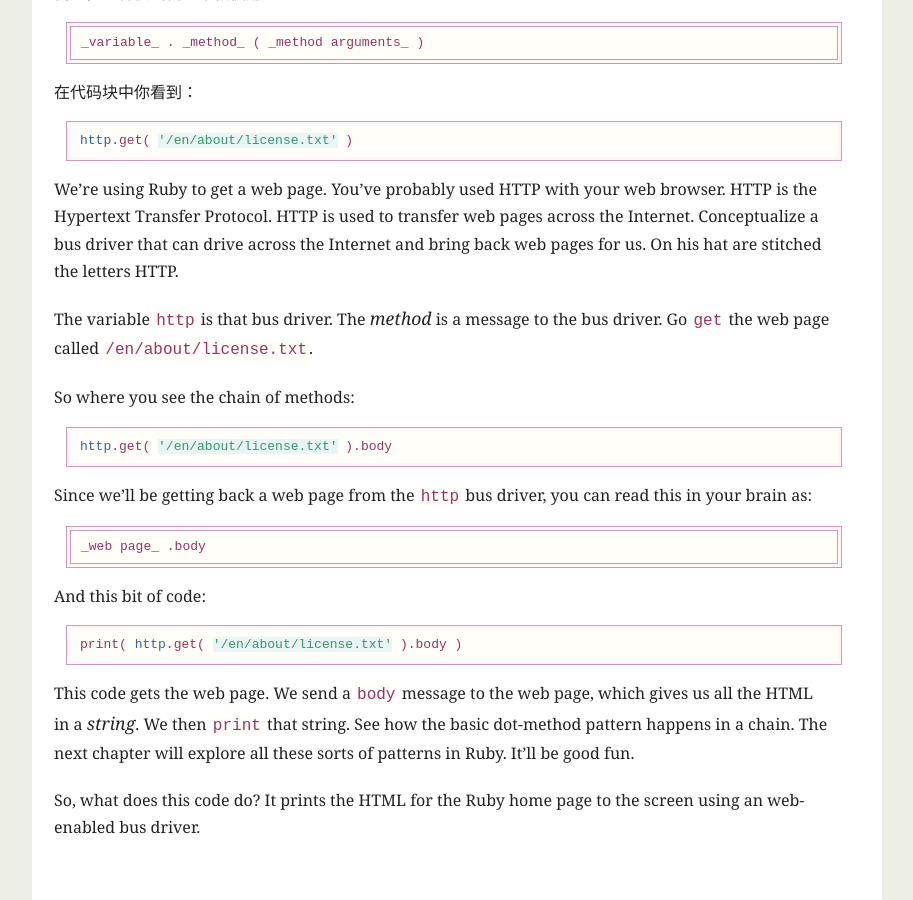
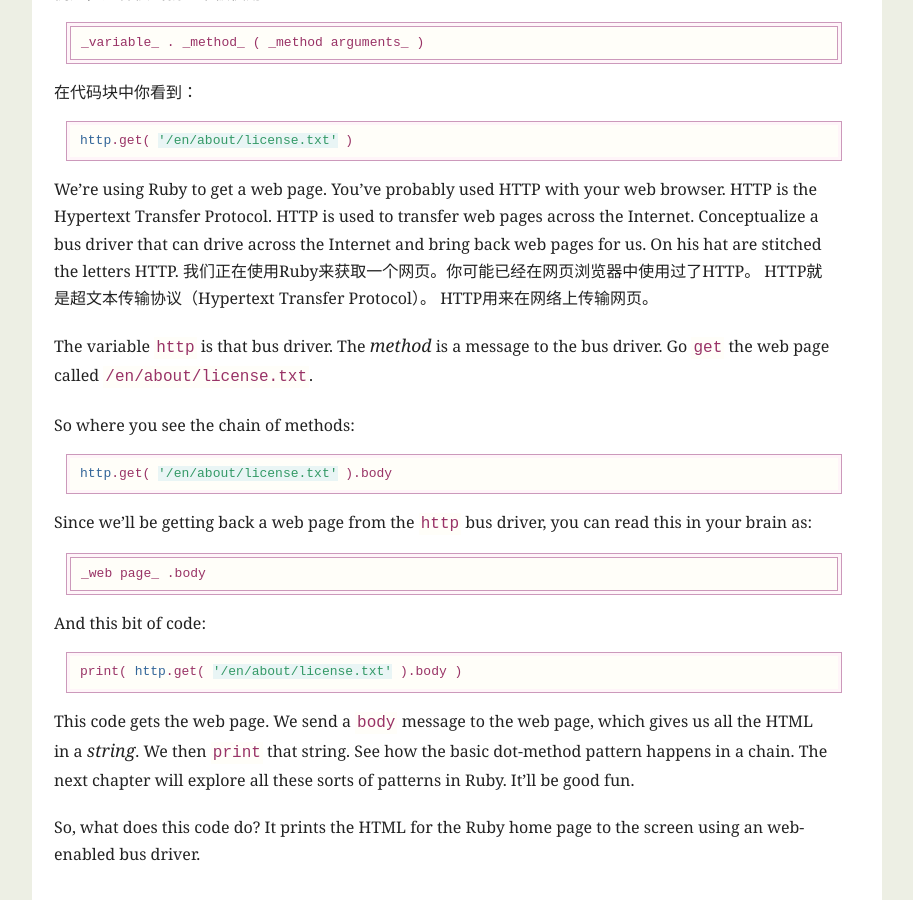
Before and after one commit to codecly259/poignant-guide-cn, a Jekyll site: the page built from _posts/1900-01-03-quick-ride.md, in a window 1280 px wide and 900 px high, scrolled down 15730 px. Shown: the whole window, without its empty margins (183-1096 px from the left). Built offline with Jekyll 4.4.1, drawn with Linux system fonts in a browser that asks for light colours; Markdown is read by kramdown in place of the engine named in the settings.

Commit message:
更新第三章翻译

```diff
--- a/_posts/1900-01-03-quick-ride.md
+++ b/_posts/1900-01-03-quick-ride.md
@@ -693,6 +693,9 @@ is the Hypertext Transfer Protocol. <span class="caps">HTTP</span> is used to
 transfer web pages across the Internet. Conceptualize a bus driver that can
 drive across the Internet and bring back web pages for us. On his hat are
 stitched the letters <span class="caps">HTTP</span>.
+我们正在使用Ruby来获取一个网页。你可能已经在网页浏览器中使用过了<span class="caps">HTTP</span>。
+<span class="caps">HTTP</span>就是超文本传输协议（Hypertext Transfer Protocol）。
+<span class="caps">HTTP</span>用来在网络上传输网页。
 
 The variable `http` is that bus driver. The _method_ is a message to the bus
 driver. Go `get` the web page called `/en/about/license.txt`.
```
